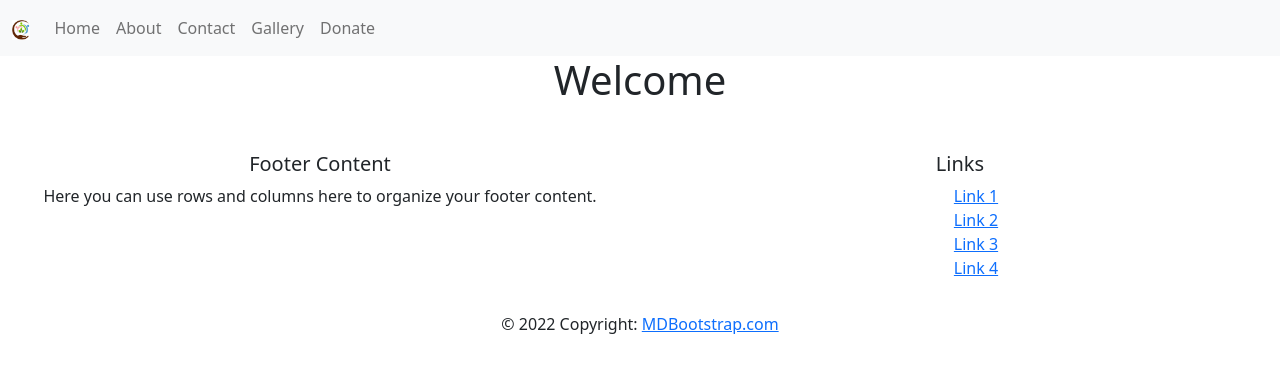
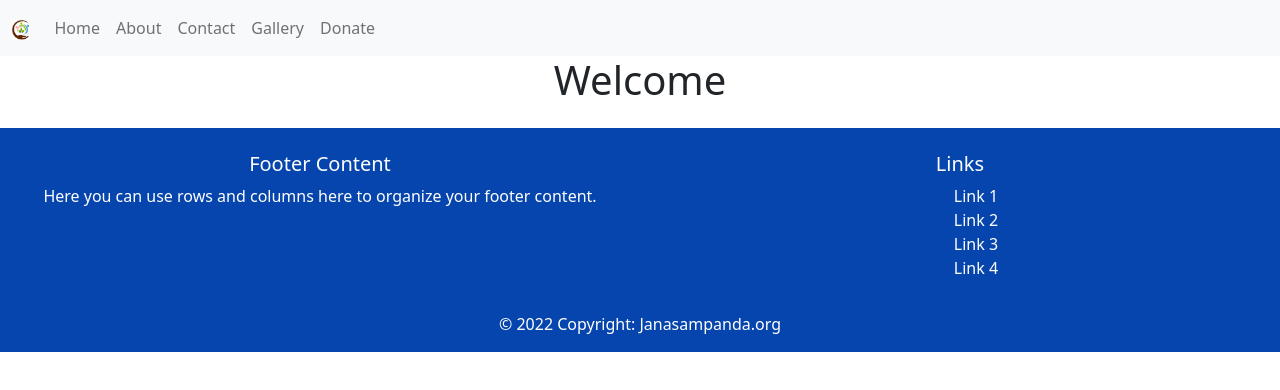
Before and after one commit to aarugunj27/Janasampanda, a React (Create React App) app: page / in a window 1280 px wide. Shown: the top 390 px of the page. Built offline with nearby package versions, Linux system fonts and the light colour scheme.

Commit message:
footer.js

```diff
--- a/src/components/Footer.js
+++ b/src/components/Footer.js
@@ -1,9 +1,11 @@
 import React from "react";
 import { MDBCol, MDBContainer, MDBRow, MDBFooter } from "mdbreact";
+import '../pages/static/css/style.css';
 
-const Footer = () => {
+function Footer() {
   return (
-    <MDBFooter color="blue" className="font-small pt-4 mt-4">
+    <div className="footer">
+        <MDBFooter className="font-small pt-4 mt-4">
             <MDBContainer fluid className="text-center text-md-left">
                 <MDBRow>
                 <MDBCol md="6">
@@ -17,16 +19,16 @@ const Footer = () => {
                     <h5 className="title">Links</h5>
                     <ul>
                     <li className="list-unstyled">
-                <a href="#!">Link 1</a>
+                        <a className="footer-link" href="#!">Link 1</a>
                     </li>
                     <li className="list-unstyled">
-                <a href="#!">Link 2</a>
+                        <a className="footer-link" href="#!">Link 2</a>
                     </li>
                     <li className="list-unstyled">
-                <a href="#!">Link 3</a>
+                        <a className="footer-link" href="#!">Link 3</a>
                     </li>
                     <li className="list-unstyled">
-                <a href="#!">Link 4</a>
+                        <a className="footer-link" href="#!">Link 4</a>
                     </li>
                     </ul>
                 </MDBCol>
@@ -34,10 +36,11 @@ const Footer = () => {
             </MDBContainer>
             <div className="footer-copyright text-center py-3">
                 <MDBContainer fluid>
-          &copy; {new Date().getFullYear()} Copyright: <a href="https://www.mdbootstrap.com"> MDBootstrap.com </a>
+                    &copy; {new Date().getFullYear()} Copyright: <a className="footer-link" href="https://janasampanda-test.herokuapp.com/"> Janasampanda.org </a>
                 </MDBContainer>
             </div>
         </MDBFooter>
+    </div>
   );
 }
 
--- a/src/pages/static/css/style.css
+++ b/src/pages/static/css/style.css
@@ -16,3 +16,18 @@
 .button {
     text-align: center;
 }
+
+.footer {
+    background-color: #0645ad;
+    color: white;
+}
+
+.footer-link {
+    text-decoration: none !important;
+    color: white !important;
+}
+
+.footer-link:hover {
+    color: #dbdbdb !important;
+    transition: 0.3s;
+}
```
Lines whose indentation alone changed are shown as unchanged.
